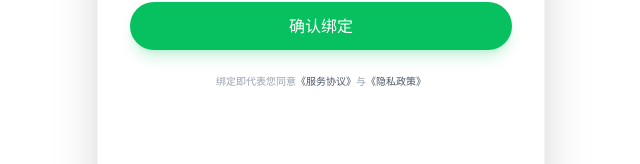
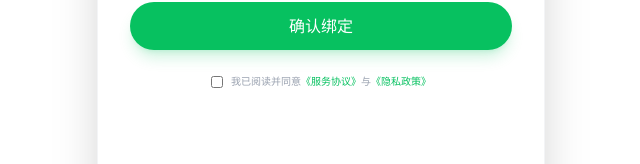
Before and after one commit to BAOWEIDONG/weightlesscode, a React (Vite) app: page / in a window 1280 px wide. Both pictures are taken after a click on the button "微信一键登录". Shown: the part 400-564 px from the top of the page, without its empty margins (319-959 px from the left). Built offline with nearby package versions, Linux system fonts and the light colour scheme.

Commit message:
源码更新

```diff
--- a/src/components/LoginView.tsx
+++ b/src/components/LoginView.tsx
@@ -9,6 +9,7 @@ export const LoginView = () => {
   const [phone, setPhone] = useState('');
   const [code, setCode] = useState('');
   const [role, setRole] = useState<'student' | 'coach' | 'dietitian'>('student');
+  const [agreed, setAgreed] = useState(false);
 
   const [error, setError] = useState('');
 
@@ -21,6 +22,10 @@ export const LoginView = () => {
   };
 
   const handlePhoneSubmit = () => {
+    if (!agreed) {
+      setError('请先勾选同意《服务协议》与《隐私政策》');
+      return;
+    }
     if (phone.length === 11 && code.length === 6) {
       setError('');
       setUser({
@@ -147,9 +152,17 @@ export const LoginView = () => {
           <Button className="w-full h-12 text-base font-medium rounded-full shadow-lg shadow-[#07C160]/20" onClick={handlePhoneSubmit}>
             确认绑定
           </Button>
-          <p className="text-[10px] text-gray-400 text-center mt-6">
-            绑定即代表您同意<span className="text-gray-600">《服务协议》</span>与<span className="text-gray-600">《隐私政策》</span>
-          </p>
+          <div className="flex items-center justify-center gap-2 mt-6">
+            <input
+              type="checkbox"
+              checked={agreed}
+              onChange={(e) => { setAgreed(e.target.checked); setError(''); }}
+              className="w-3 h-3 text-[#07C160] rounded border-gray-300 focus:ring-[#07C160]"
+            />
+            <p className="text-[10px] text-gray-400 text-center">
+              我已阅读并同意<a href="#" className="text-[#07C160] hover:underline" onClick={(e) => { e.preventDefault(); alert('服务协议详细内容'); }}>《服务协议》</a>与<a href="#" className="text-[#07C160] hover:underline" onClick={(e) => { e.preventDefault(); alert('隐私政策详细内容'); }}>《隐私政策》</a>
+            </p>
+          </div>
         </div>
       </div>
     </div>
```
